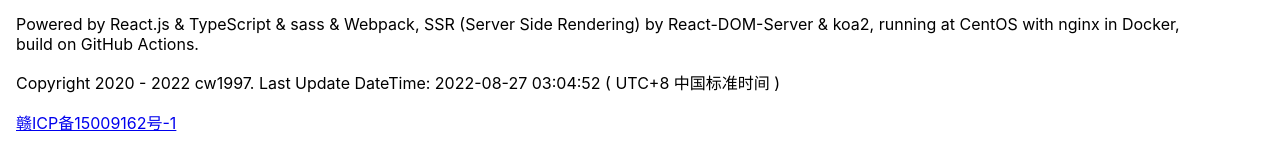
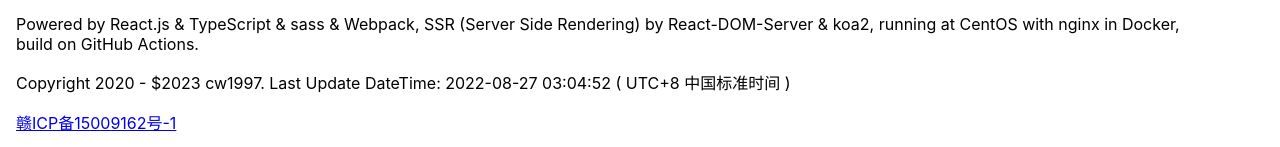
Before and after one commit to cw1997/changwei.me, a React app: page / in a window 1280 px wide. Shown: the part 1918-2065 px from the top of the page. Built offline with nearby package versions, Linux system fonts and the light colour scheme.

Commit message:
update Home.tsx：update copyright end year
Signed-off-by: Chang Wei <changwei1006@gmail.com>

```diff
--- a/src/pages/Home/Home.tsx
+++ b/src/pages/Home/Home.tsx
@@ -156,7 +156,7 @@ export default function Home(props: IPropsHome) {
           Powered by React.js & TypeScript & sass & Webpack, SSR (Server Side Rendering) by React-DOM-Server & koa2, running at CentOS with nginx in Docker, build on GitHub Actions.
         </p>
         <p>
-          Copyright 2020 - 2022 cw1997. Last Update DateTime: 2022-08-27 03:04:52 ( UTC+8 中国标准时间 )
+          Copyright 2020 - ${new Date().getFullYear()} cw1997. Last Update DateTime: 2022-08-27 03:04:52 ( UTC+8 中国标准时间 )
         </p>
         <p>
           <a href="https://beian.miit.gov.cn/">赣ICP备15009162号-1</a>
```
